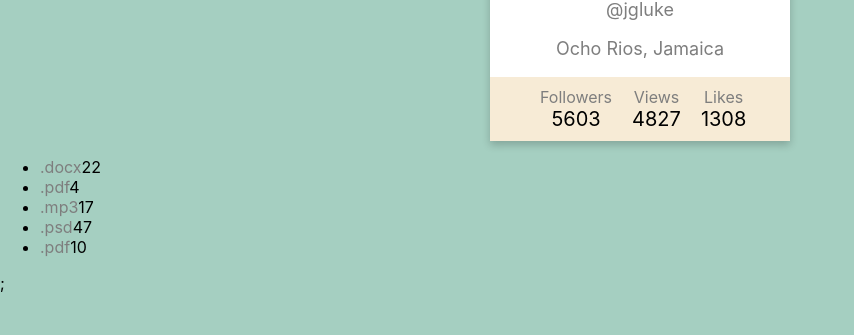
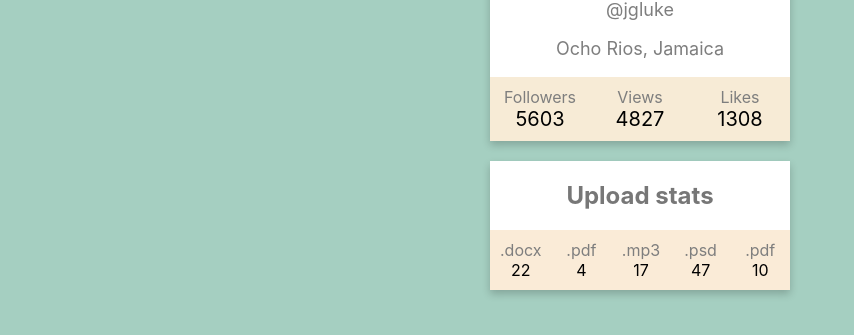
Before and after one commit to yefalek/goit-react-hw-01-components, a React (Create React App) app: page / in a window 1280 px wide. Shown: the part 307-642 px from the top of the page, without its empty margins (0-854 px from the left). Built offline with nearby package versions, Linux system fonts and the light colour scheme.

Commit message:
add style tssk2

```diff
--- a/src/App.js
+++ b/src/App.js
@@ -15,8 +15,8 @@ export default function App() {
         stats={user.stats}
       />
       <Statistics
-        title="Upload stats" stats={statisticalData} />;
-      {/* <Statistics stats={statisticalData} />; */}
+        title="Upload stats" stats={statisticalData} />
+      {/* <Statistics stats={statisticalData} /> */}
     </div>
   );
 }
--- a/src/Statistics/statistics.js
+++ b/src/Statistics/statistics.js
@@ -3,16 +3,18 @@ import PropTypes from 'prop-types';
 
 function Statistics({ stats }) {
     return (
-        <ul>
+        <section class="statistics">
+            <h2 class="title">Upload stats</h2>
+            <ul class="stat-list">
 
-            {stats.map(({id,label, percentage}) => (
+                {stats.map(({id,label, percentage}) => (
                     <li key={id} class="item">
                         <span class="label">{label}</span>
                         <span class="percentage">{percentage}</span>
                     </li>
-
                 ))}
-        </ul>
+            </ul>
+        </section>
     );
 
 }
--- a/src/index.css
+++ b/src/index.css
@@ -11,6 +11,9 @@ body {
 code {
   font-family: source-code-pro, Menlo, Monaco, Consolas, 'Courier New',
     monospace;
+}
+ul {
+  padding: 0;
 }
 /* style for profile */
 .profile{
@@ -41,12 +44,14 @@ code {
 
 .stats {
   display: flex;
+  justify-content: center;
   background-color: rgb(247, 235, 214);
 }
 .stats li{
   list-style-type:none;
   display: flex;
   flex-direction: column;
+  flex-basis: 80px;
   padding: 10px;
 }
 
@@ -60,3 +65,29 @@ code {
 }
 
 /* style for Statistics */
+.statistics{
+  background-color: white;
+  box-shadow: 0 4px 8px 0 rgba(0, 0, 0, 0.2);
+  max-width: 300px;
+  margin: auto;
+  text-align: center;
+}
+
+.title{
+  padding: 20px 20px 0;
+  color: rgb(119, 119, 119);
+}
+
+.stat-list{
+  list-style-type:none;
+  display: flex;
+  justify-content: center;
+}
+
+.item{
+  padding: 10px;
+  display: flex;
+  flex-direction: column;
+  flex-basis: 60px;
+  background-color: antiquewhite;
+}
```
